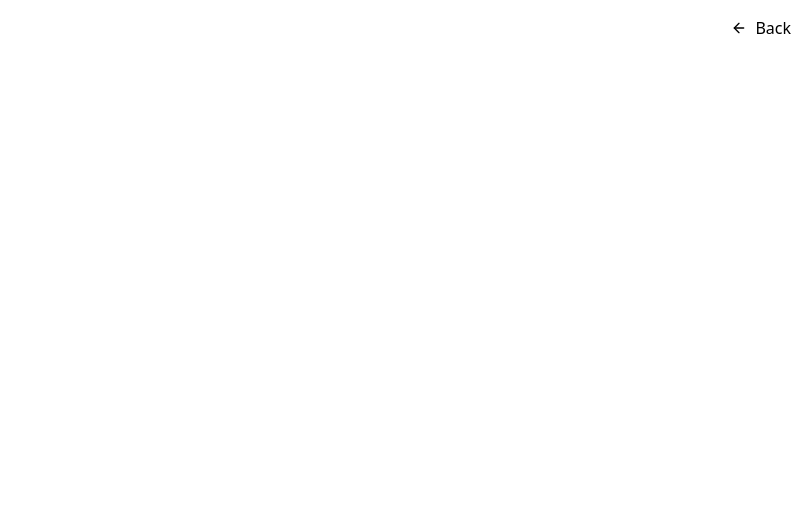
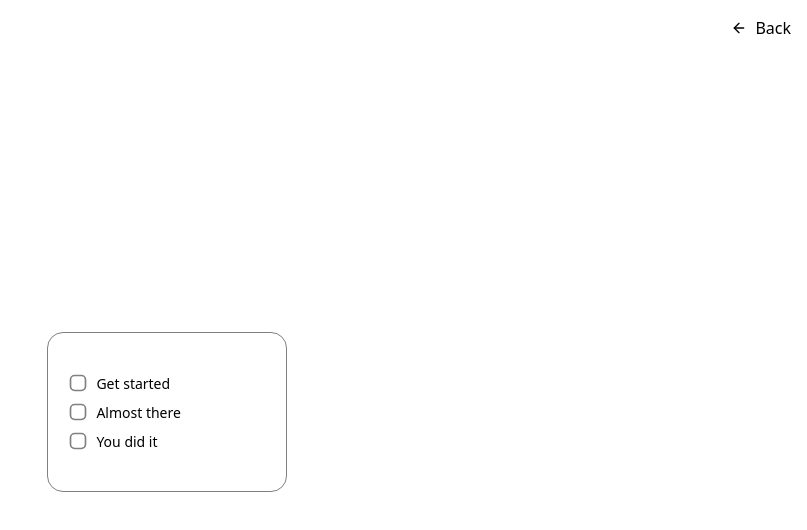
Before and after one commit to bhaveshxrawat/ui-animation-challenge, a React (Vite) app: page /challenges/animated-checkbox in a window 1280 px wide. Shown: the top 530 px of the page, without its empty margins (473-1280 px from the left). Built offline with nearby package versions, Linux system fonts and the light colour scheme.

Commit message:
challenge three complete

```diff
--- a/src/components/AnimatedCheckbox.module.css
+++ b/src/components/AnimatedCheckbox.module.css
@@ -0,0 +1,55 @@
+.container {
+  main {
+    display: flex;
+    align-items: center;
+    justify-content: center;
+
+    .checkboxWrapper {
+      max-width: 15rem;
+      width: 100%;
+      min-height: 10rem;
+      padding: 1rem;
+      border-radius: 1rem;
+      border: 1px solid grey;
+      /* background-color: rgba(0, 0, 0, 0.025) */
+    }
+  }
+}
+
+.checkboxWrapper {
+  display: grid;
+  align-content: center;
+  justify-items: start;
+
+  .checkbox {
+    padding: 0.25rem 0.275rem;
+    border-radius: .25rem;
+    display: inline-flex;
+    align-items: center;
+    transition: background-color 200ms ease-in;
+
+    &:hover {
+      background-color: rgba(0, 0, 0, 0.05)
+    }
+
+    button {
+      display: flex;
+      align-items: center;
+      justify-content: center;
+      width: 1.25rem;
+      aspect-ratio: 1;
+    }
+
+    input[type="checkbox"][aria-hidden="true"] {
+      appearance: none;
+      margin: 0;
+      visibility: hidden;
+    }
+
+    label {
+      margin-left: .5rem;
+      cursor: pointer;
+      font-size: .875rem;
+    }
+  }
+}
--- a/src/components/AnimatedCheckbox.tsx
+++ b/src/components/AnimatedCheckbox.tsx
@@ -1,16 +1,20 @@
 import { Link } from "@tanstack/react-router";
 import commonStyles from "./common.module.css";
+import scopedStyles from "./AnimatedCheckbox.module.css";
 import { ArrowLeft } from "lucide-react";
+import CheckboxList from "./CheckboxList";
 
 function AnimatedCheckbox() {
   return (
-    <div className={commonStyles.container}>
+    <div className={`${commonStyles.container} ${scopedStyles.container}`}>
       <header className={commonStyles.commonHeader}>
         <Link to="../">
           <ArrowLeft size="16" /> Back
         </Link>
       </header>
-      <main></main>
+      <main>
+        <CheckboxList />
+      </main>
     </div>
   );
 }
--- /dev/null
+++ b/src/components/CheckboxList.tsx
@@ -0,0 +1,168 @@
+import { useState } from "react";
+import scopedStyles from "./AnimatedCheckbox.module.css";
+import { Check } from "lucide-react";
+import { AnimatePresence, motion } from "motion/react";
+
+interface CheckboxItem {
+  id: number;
+  label: string;
+  name: string;
+  checked: boolean;
+}
+
+function Checkbox({
+  checkboxData,
+  onCheckedChange,
+}: {
+  checkboxData: CheckboxItem;
+  onCheckedChange: (e: React.ChangeEvent<HTMLInputElement>, id: number) => void;
+}) {
+  const { checked, id, label, name } = checkboxData;
+  return (
+    <div className={scopedStyles.checkbox}>
+      <button
+        type="button"
+        role="checkbox"
+        aria-checked={checked}
+        id={label}
+        onClick={() =>
+          onCheckedChange(
+            {
+              target: { checked: !checked },
+            } as React.ChangeEvent<HTMLInputElement>,
+            id
+          )
+        }
+      >
+        <motion.svg
+          className="lucide lucide-square-check-icon lucide-square-check"
+          width="100%"
+          height="100%"
+          fill="none"
+          stroke="currentColor"
+          strokeLinecap="round"
+          viewBox="0 0 24 24"
+          xmlns="http://www.w3.org/2000/svg"
+        >
+          <AnimatePresence mode="wait">
+            {checked && (
+              <motion.rect
+                height="18"
+                width="18"
+                rx="5"
+                ry="5"
+                x="3"
+                y="3"
+                strokeWidth={0}
+                fill="#2b7fff"
+                initial={{ scale: 0 }}
+                animate={{ scale: 1, transition: { delay: 0.3 } }}
+                exit={{ scale: 0, transition: { delay: 0.2 } }}
+              />
+            )}
+          </AnimatePresence>
+          <AnimatePresence>
+            {!checked && (
+              <motion.rect
+                height="18"
+                width="18"
+                rx="5"
+                ry="5"
+                x="3"
+                y="3"
+                initial={{ pathLength: 0 }}
+                animate={{ pathLength: 1, transition: { delay: 0.4 } }}
+                exit={{ pathLength: 0, transition: { delay: 0 } }}
+                strokeWidth={2}
+                stroke="grey"
+              />
+            )}
+          </AnimatePresence>
+          <AnimatePresence>
+            {checked && (
+              <motion.path
+                d="m9 12 2 2 4-4"
+                stroke="white"
+                strokeWidth="1.5"
+                initial={{ pathLength: 0 }}
+                animate={{ pathLength: 1 }}
+                exit={{ pathLength: 0, transition: { delay: 0 } }}
+                transition={{ delay: 0.5 }}
+              />
+            )}
+          </AnimatePresence>
+        </motion.svg>
+      </button>
+      <input
+        type="checkbox"
+        aria-hidden="true"
+        checked={checked}
+        onChange={(e) => onCheckedChange(e, id)}
+      />
+      <motion.label
+        animate={
+          checked
+            ? {
+                color: "#9b9b9b",
+                textDecoration: "line-through",
+                x: [0, 5, 0],
+              }
+            : {
+                color: "#000",
+                textDecoration: "initial",
+                x: [0, -5, 0],
+              }
+        }
+        transition={{ type: "tween" }}
+        htmlFor={label}
+      >
+        {name}
+      </motion.label>
+    </div>
+  );
+}
+
+function CheckboxList() {
+  const [list, setList] = useState([
+    {
+      id: 1,
+      label: "get-started",
+      name: "Get started",
+      checked: false,
+    },
+    {
+      id: 2,
+      label: "almost-there",
+      name: "Almost there",
+      checked: false,
+    },
+    {
+      id: 3,
+      label: "you-did-it",
+      name: "You did it",
+      checked: false,
+    },
+  ]);
+  function handleChange(e: React.ChangeEvent<HTMLInputElement>, id: number) {
+    setList((prev) => {
+      return prev.map((prevItem) => {
+        if (prevItem.id === id) {
+          return { ...prevItem, checked: e.target.checked };
+        }
+        return prevItem;
+      });
+    });
+  }
+  return (
+    <div className={scopedStyles.checkboxWrapper}>
+      {list.map((item) => (
+        <Checkbox
+          key={item.id}
+          checkboxData={item}
+          onCheckedChange={handleChange}
+        />
+      ))}
+    </div>
+  );
+}
+export default CheckboxList;
```
